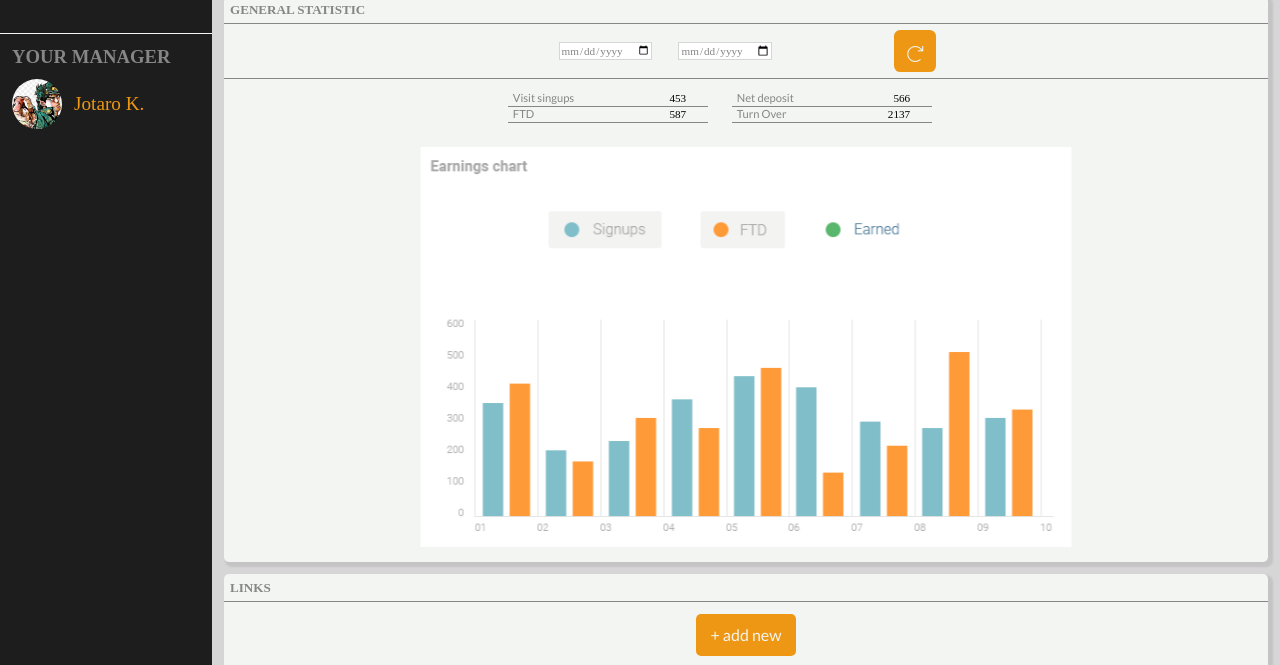
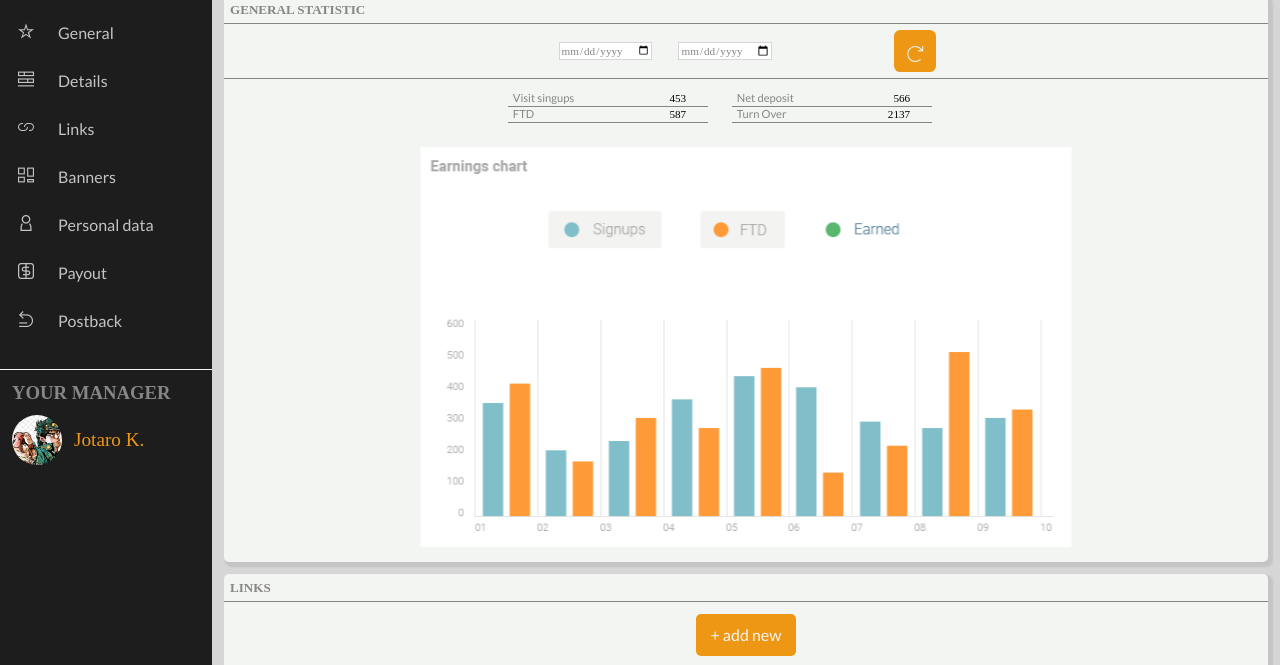
Before and after one commit to MarcinStarzynski/project-individual, a website: page dist/index.html in a window 1280 px wide. Shown: the part 64-729 px from the top of the page. Drawn offline with Linux system fonts and the light colour scheme; a web font is replaced by a local one.

Commit message:
Page ready

```diff
--- a/dist/index.html
+++ b/dist/index.html
@@ -616,7 +616,50 @@
         Just do it
       </div>
       <div class="page-links">
-
+        <ul>
+          <a href ="#general" class="menu-button">
+            <i class="icon-general"></i>
+            <li>
+            General
+            </li>
+          </a>
+          <a href ="#details" class="menu-button">
+            <i class="icon-details"></i>
+            <li>
+              Details
+            </li>
+          </a>
+          <a href ="#links" class="menu-button">
+            <i class="icon-links"></i>
+            <li>
+            Links
+            </li>
+          </a>
+          <a href ="#banners" class="menu-button">
+            <i class="icon-banners"></i>
+            <li>
+            Banners
+            </li>
+          </a>
+          <a href ="#personal-data" class="menu-button">
+            <i class="icon-personaldata"></i>
+            <li>
+            Personal data
+            </li>
+          </a>
+          <a href ="#payout" class="menu-button">
+            <i class="icon-payout"></i>
+            <li>
+            Payout
+            </li>
+          </a>
+          <a href ="#postback" class="menu-button">
+            <i class="icon-postback"></i>
+            <li>
+            Postback
+            </li>
+          </a>
+         </ul>
       </div>
       <div class="manager">
         <h3>Your manager</h3>
```
